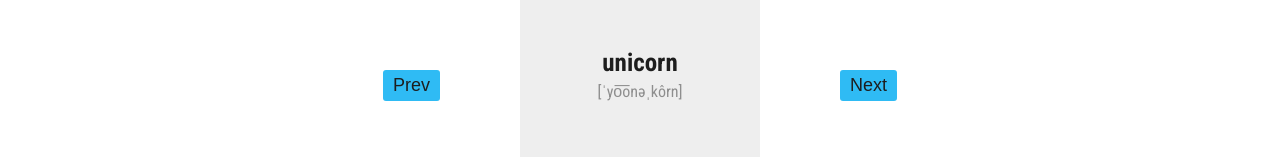
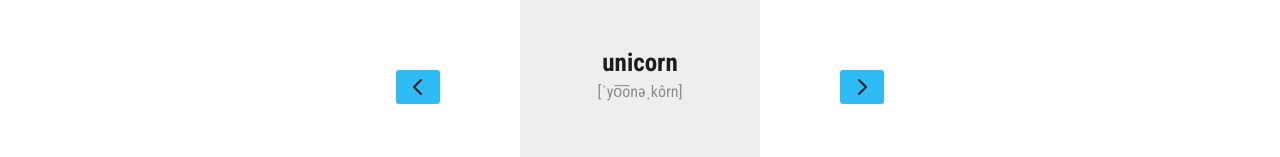
Before and after one commit to jestyal/language-cards, a React (Create React App) app: page / in a window 1280 px wide. Shown: the part 317-474 px from the top of the page. Built offline with nearby package versions, Linux system fonts and the light colour scheme.

Commit message:
Fixed card slider styles

```diff
--- a/src/components/Button/Button.jsx
+++ b/src/components/Button/Button.jsx
@@ -1,13 +1,9 @@
 import "./Button.scss";
-// import { ReactComponent as ArrowPrev } from "../../assets/images/icons/arrowPrev.svg"
-// import { ReactComponent as ArrowNext } from "../../assets/images/icons/arrowNext.svg"
 
-function Button({ title, onClick, isHidden, arrowPrev, arrowNext }) {
+function Button({ title, onClick, isHidden }) {
     return (
         <button className={`Btn ` + (isHidden ? 'js_hidden' : "")} onClick={onClick}>
             {title}
-            {/*{arrowPrev ? <ArrowPrev /> : null}*/}
-            {/*{arrowNext ? <ArrowNext /> : null}*/}
         </button>
     );
 }
--- a/src/components/CardList/Card.scss
+++ b/src/components/CardList/Card.scss
@@ -71,8 +71,19 @@
   button {
     position: absolute;
     top: 0;
+    &:before {
+      content: "";
+      display: block;
+      position: relative;
+      width: 24px;
+      height: 24px;
+      background: url("../../assets/images/icons/arrow.svg");
+    }
     &:first-of-type {
       right: calc(50% + 200px);
+      &:before {
+        transform: rotate(180deg);
+      }
     }
     &:last-of-type {
       left: calc(50% + 200px);
--- a/src/components/CardList/CardList.jsx
+++ b/src/components/CardList/CardList.jsx
@@ -18,8 +18,8 @@ function CardList() {
                     }
                 </div>
                 <div className="card__arrows">
-                    <Button title="Prev" arrow="arrowPrev" />
-                    <Button title="Next" arrow="arrowNext" />
+                    <Button />
+                    <Button />
                 </div>
                 <div className="card__counter">
                     1 / 10
```
Also changed, not shown: src/assets/images/icons/arrow.svg (renamed from src/assets/images/icons/arrowNext.svg), src/assets/images/icons/arrowPrev.svg (deleted).
